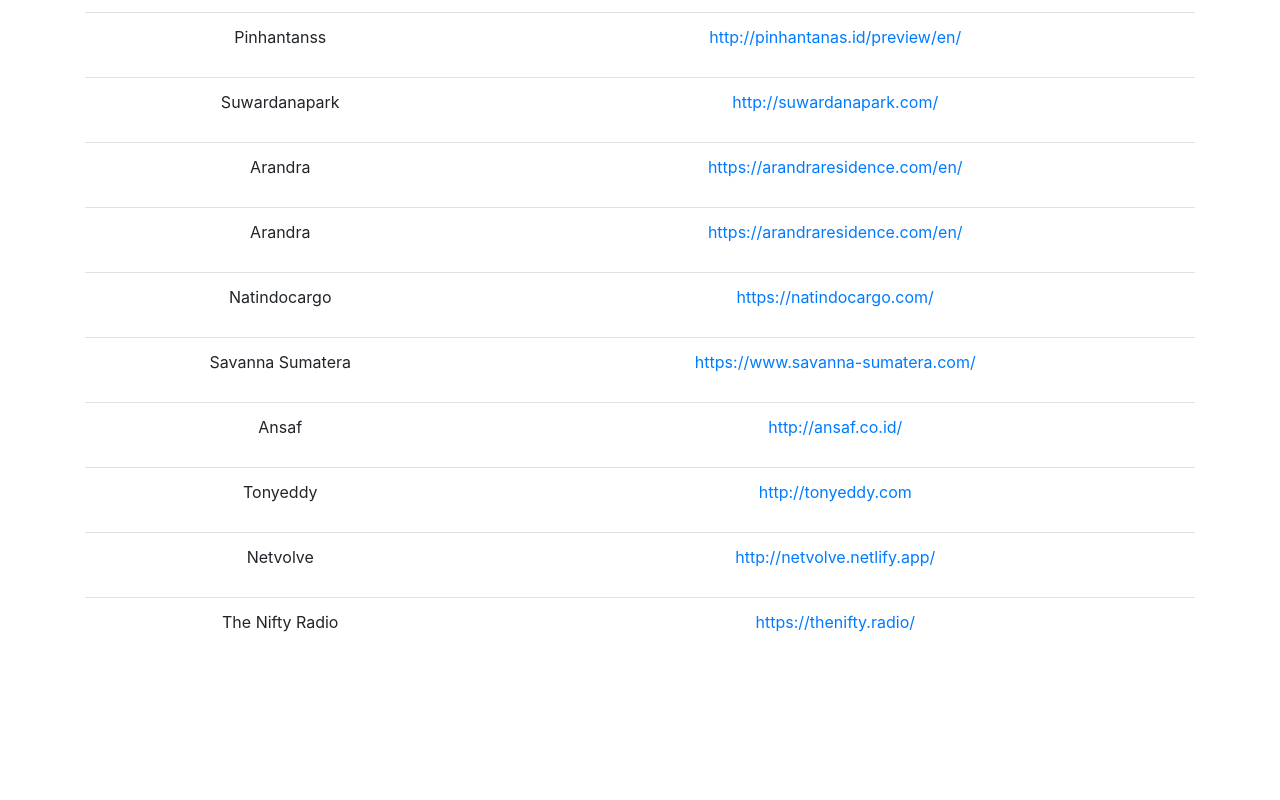
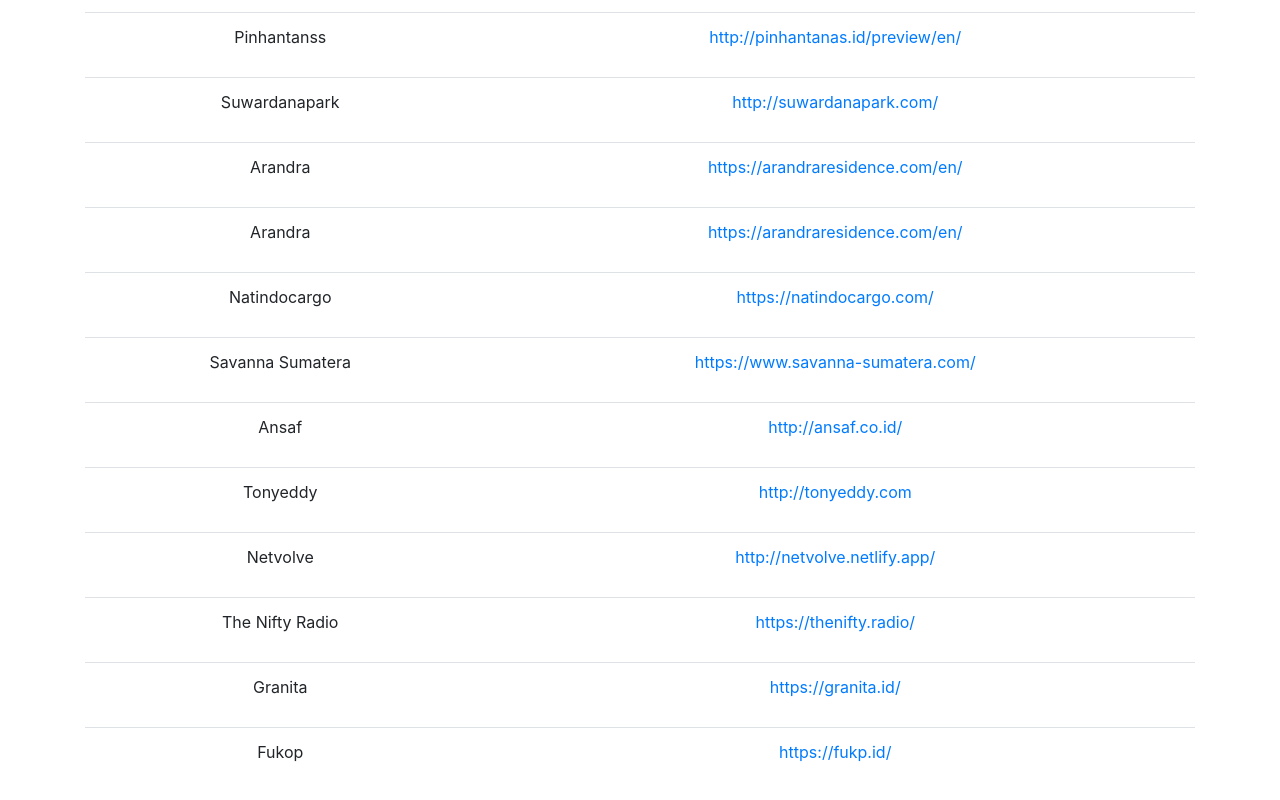
Before and after one commit to hanandito/ditos-archive, a plain HTML site: page index.html in a window 1280 px wide. Shown: the part 537-1337 px from the top of the page. Before the commit the page ends 1263 px from the top, so only its background shows below. Drawn offline with nearby package versions, Linux system fonts and the light colour scheme.

Commit message:
initial commit

```diff
--- a/index.html
+++ b/index.html
@@ -132,6 +132,22 @@
                         <a href="https://thenifty.radio/">https://thenifty.radio/</a>
                     </td>
                 </tr>
+                <tr>
+                    <td>
+                        <p>Granita</p>
+                    </td>
+                    <td>
+                        <a href="https://granita.id/">https://granita.id/</a>
+                    </td>
+                </tr>
+                <tr>
+                    <td>
+                        <p>Fukop</p>
+                    </td>
+                    <td>
+                        <a href="https://fukp.id/">https://fukp.id/</a>
+                    </td>
+                </tr>
             </tbody>
           </table>
     </div>
```
